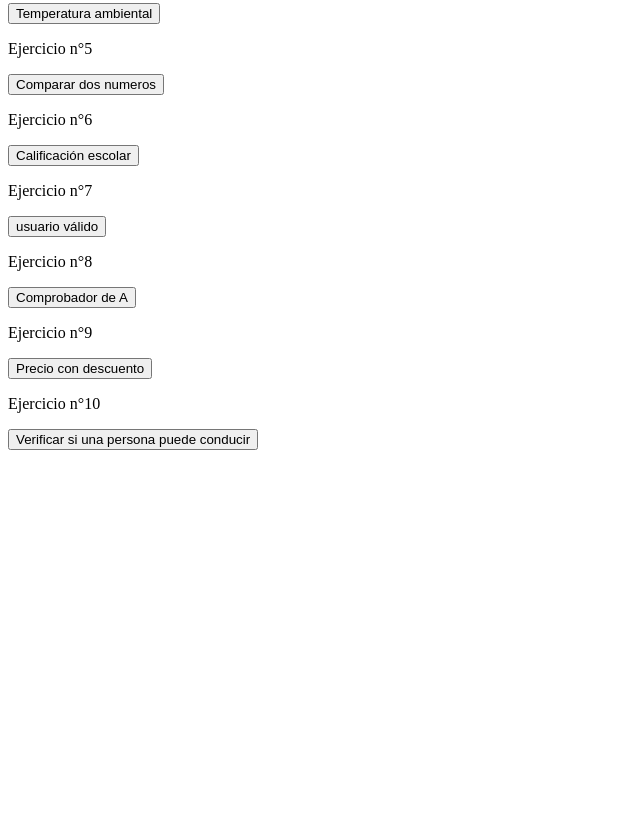
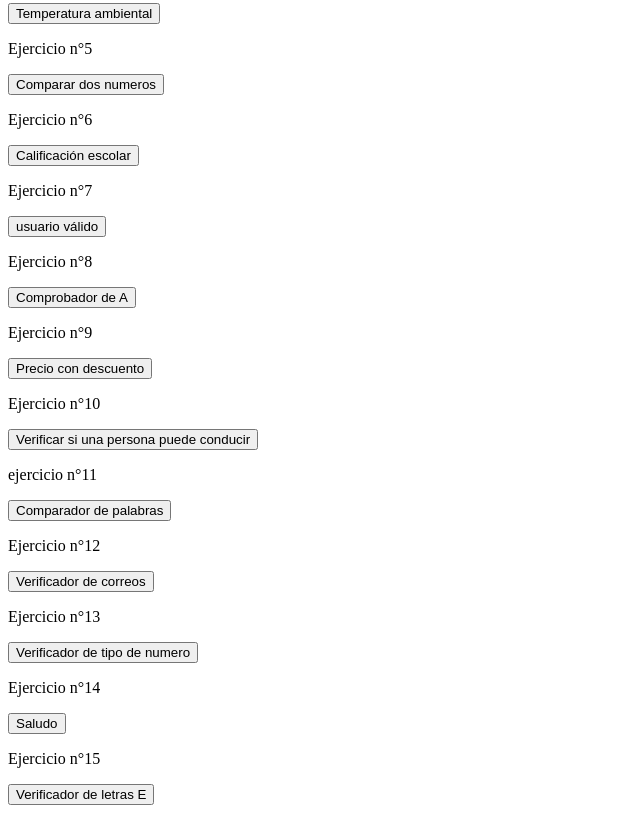
Before and after one commit to AlexielRetamales/fundamentos_javascript, a plain HTML site: page 05_condiciones_if-else/index.html in a window 1280 px wide. Shown: the part 324-1137 px from the top of the page, without its empty margins (0-640 px from the left). Before the commit the page ends 800 px from the top, so only its background shows below. Drawn offline with Linux system fonts and the light colour scheme.

Commit message:
Update index.html
ok

```diff
--- a/05_condiciones_if-else/index.html
+++ b/05_condiciones_if-else/index.html
@@ -28,6 +28,16 @@
         <button onclick="Descuento()">Precio con descuento</button>
         <p>Ejercicio n°10</p>
         <button onclick="Permiso()">Verificar si una persona puede conducir</button>
+        <p>ejercicio n°11</p>
+        <button onclick="Palabra()">Comparador de palabras</button>
+        <p>Ejercicio n°12</p>
+        <button onclick="Correo()">Verificador de correos</button>
+        <p>Ejercicio n°13</p>
+        <button onclick="Numero()">Verificador de tipo de numero</button>
+        <p>Ejercicio n°14</p>
+        <button onclick="Saludo()">Saludo</button>
+        <p>Ejercicio n°15</p>
+        <button onclick="LetrasE()">Verificador de letras E</button>
     </main>
     <script src="js/script.js"></script>
 </body>
```
